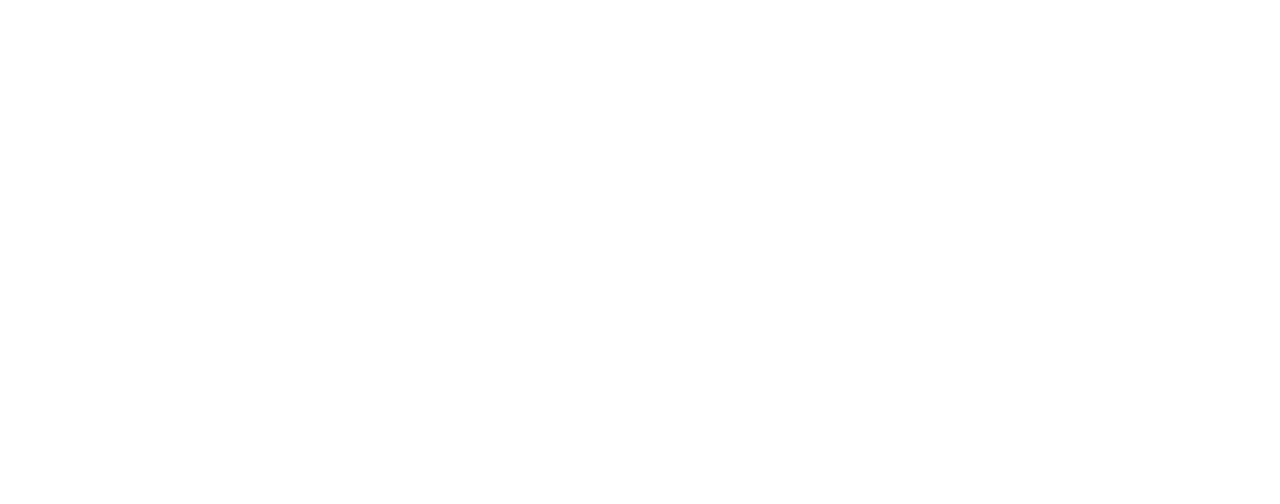
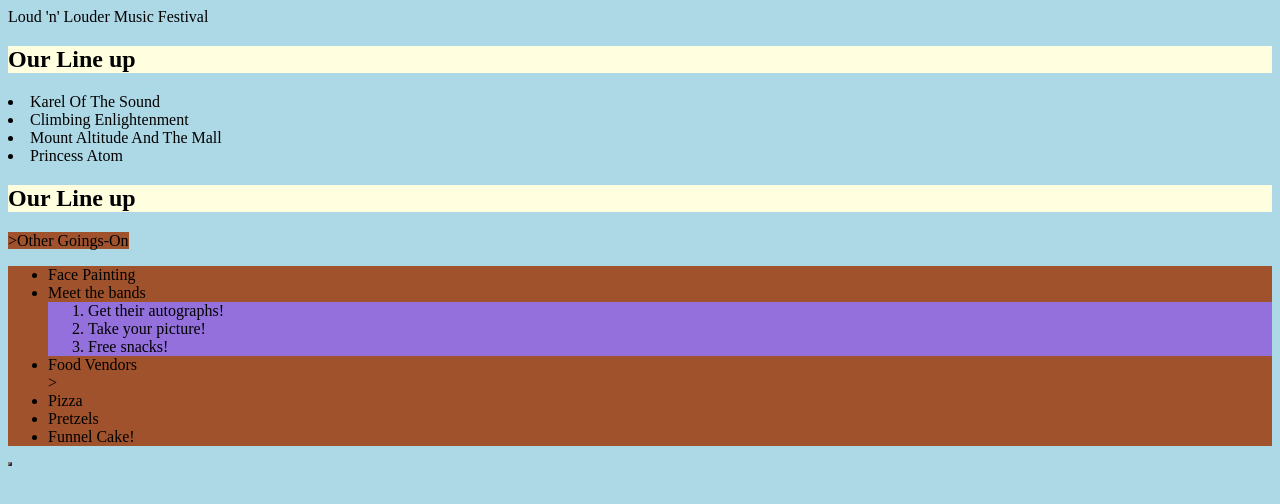
Before and after one commit to Ammarlife0611/CodeHSpractice, a plain HTML site: page Index.html in a window 1280 px wide. Drawn offline with Linux system fonts and the light colour scheme.

Commit message:
Update Index.html

```diff
--- a/Index.html
+++ b/Index.html
@@ -1,10 +1,40 @@
 <!DOCTYPE html>
 <html>
     <head>
-
+        <title>Music Festival</title>
     </head>
 
-    <body>
+    <body style="background-color:LightBlue;">
+        <table border="2" style="font-size: ;"
+        <tr style="color yellow;  font-size: 30px"
+        <h1>Loud 'n' Louder Music Festival</h1>
+        <h2 <tr style="background-color:  lightyellow;">Our Line up</h2>
+        <ul<tr style="background-color:sienna">
+            <li>Karel Of The Sound</li>
+            <li>Climbing Enlightenment</li>
+            <li>Mount Altitude And The Mall</li>
+            <li>Princess Atom</li>
+        </ul>
+        <h2 <h2 <tr style="background-color:  lightyellow;">Our Line up</h2>>Other Goings-On</h2>
+        <ul <tr style="background-color:sienna">
+
+            <li>Face Painting</li>
+            <li>Meet the bands
+                <ol style="background-color: mediumpurple">
+                    <li>Get their autographs!</li>
+                    <li>Take your picture!</li>
+                    <li>Free snacks!</li>
+                </ol>
+
+            </li>
+            <li>Food Vendors
+                <ol style="background-color: mediumpurple"></ol>>
+                    <li>Pizza</li>
+                    <li>Pretzels</li>
+                    <li>Funnel Cake!</li>
+                </ol>
+            </li>
+        </ul>
 
     </body>
 </html>
```
